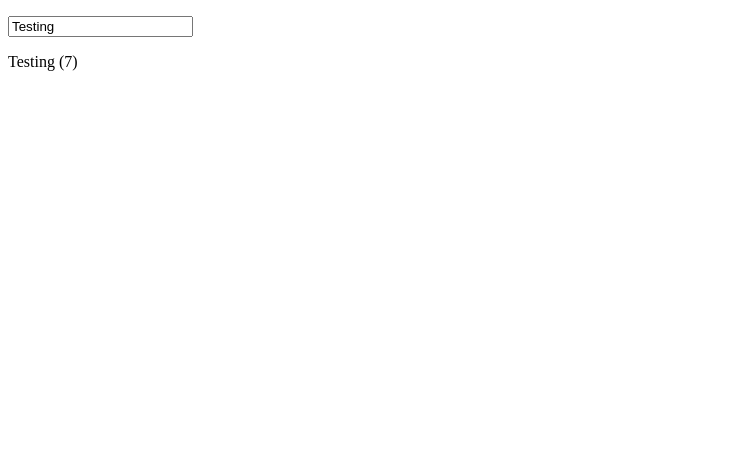
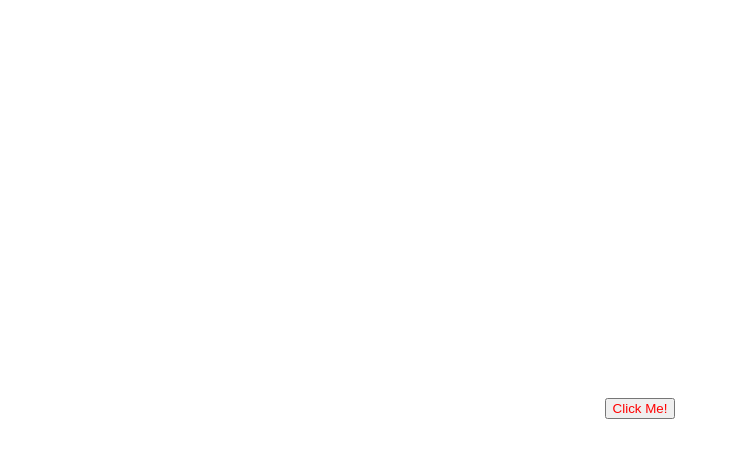
Before and after one commit to pedestrianlove/vue_ex, a plain HTML site: page index.html in a window 1280 px wide. Shown: the whole page, without its empty margins (0-730 px from the left). Drawn offline with nearby package versions, Linux system fonts and the light colour scheme.

Commit message:
Lesson 2.

```diff
--- a/index.html
+++ b/index.html
@@ -1,37 +1,57 @@
 <!doctype html>
 
 <html lang="en">
+<head>
     <meta charset="UTF-8">
     <title>Document</title>
     <script src="https://unpkg.com/vue@3"></script>
+</head>
+
+<style>
+    html, body {
+        height: 100%;
+    }
+
+    body {
+        display: grid;
+        place-items: center;
+    }
+
+    .text-red {
+        color: red;
+    }
+
+    .text-green {
+        color: green;
+    }
+</style>
+
+
 <body>
 
 <div id="app">
-    <p>
-        <input type="text" v-model="greeting">
-    </p>
-    <p>
-        {{ greeting }} ({{greeting.length}})
-    </p>
+    <button
+            :class="(active) ? 'text-green':'text-red'"
+            @click="toggle"
+    >
+        Click Me!
+    </button>
+
 </div>
-
-
-
-
-
 
 <script>
     Vue.createApp({
         data() {
             return {
-                greeting: 'Hello World!'
+                buttonClasses: 'text-green',
+                active: false,
             };
         },
 
-        mounted() {
-            setTimeout(() => {
-                this.greeting = 'Testing';
-            }, 3000);
+        methods: {
+            toggle() {
+                this.active = ! this.active;
+            }
         }
     }).mount('#app');
 </script>
```
